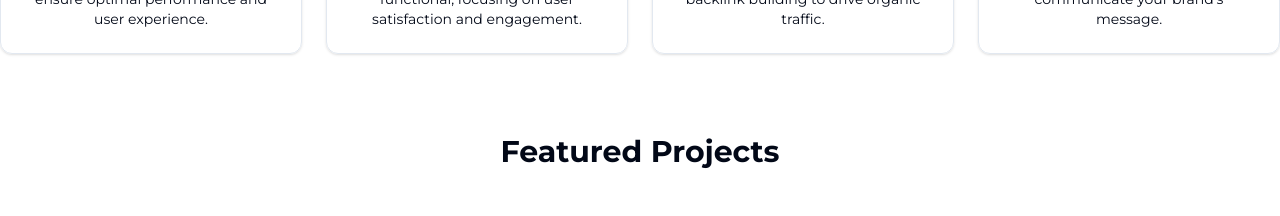
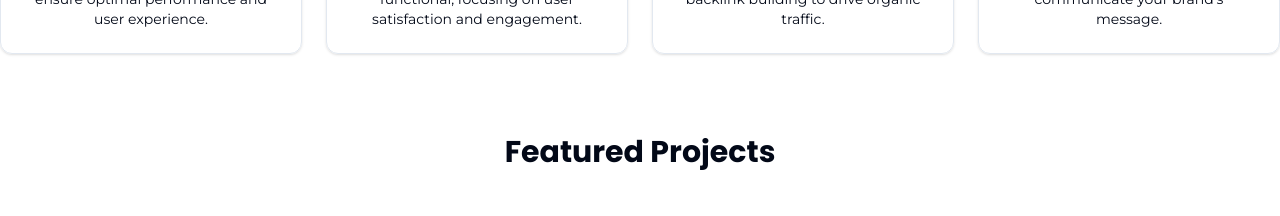
Before and after one commit to raphaeleliass/Meu-Portfolio, a Next.js app: page / in a window 1280 px wide. Shown: the part 1180-1396 px from the top of the page. Built offline with nearby package versions, Linux system fonts and the light colour scheme; no server answers.

Commit message:
feat: update Projects component to use Poppins font for the title

```diff
--- a/src/components/Projects.tsx
+++ b/src/components/Projects.tsx
@@ -7,7 +7,7 @@ export default function Projects() {
   return (
     <section id="projects" className="px-4 py-20">
       <div className="mx-auto max-w-6xl">
-        <h2 className="mb-12 text-center text-3xl font-bold">
+        <h2 className="font-poppins mb-12 text-center text-3xl font-bold">
           Featured Projects
         </h2>
         <div className="grid gap-8 md:grid-cols-2 lg:grid-cols-3">
```
